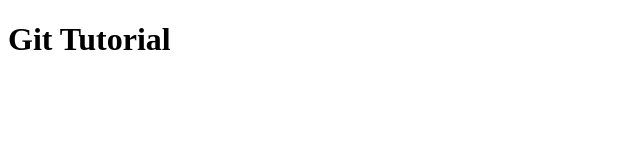
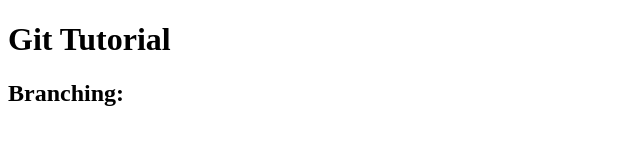
Before and after one commit to NicholasGillen/git_tutorial, a plain HTML site: page index.html in a window 1280 px wide. Shown: the whole page, without its empty margins (0-640 px from the left). Drawn offline with Linux system fonts and the light colour scheme.

Commit message:
add branching subheader

```diff
--- a/index.html
+++ b/index.html
@@ -7,5 +7,6 @@
 </head>
 <body>
     <h1>Git Tutorial</h1>
+    <h2>Branching:</h2>
 </body>
 </html>
```
